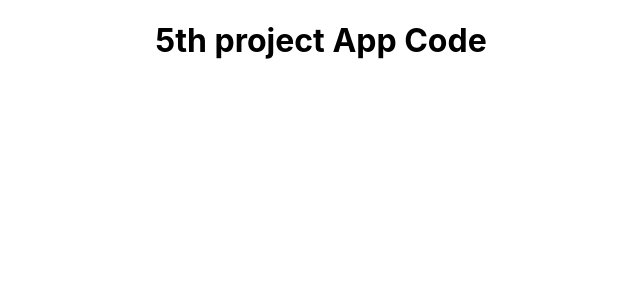
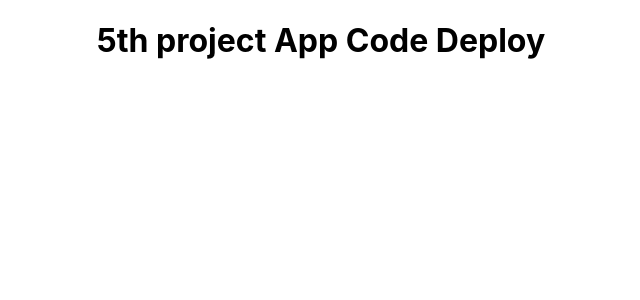
Before and after one commit to lukaszglowacz/react-ci-project, a React (Create React App) app: page / in a window 1280 px wide. Shown: the top 300 px of the page, without its empty margins (319-959 px from the left). Built offline with nearby package versions, Linux system fonts and the light colour scheme.

Commit message:
Deploy commit

```diff
--- a/src/App.js
+++ b/src/App.js
@@ -3,7 +3,7 @@ import './App.css';
 function App() {
   return (
     <div className="App">
-      <h1>5th project App Code</h1>
+      <h1>5th project App Code Deploy</h1>
     </div>
   );
 }
```
